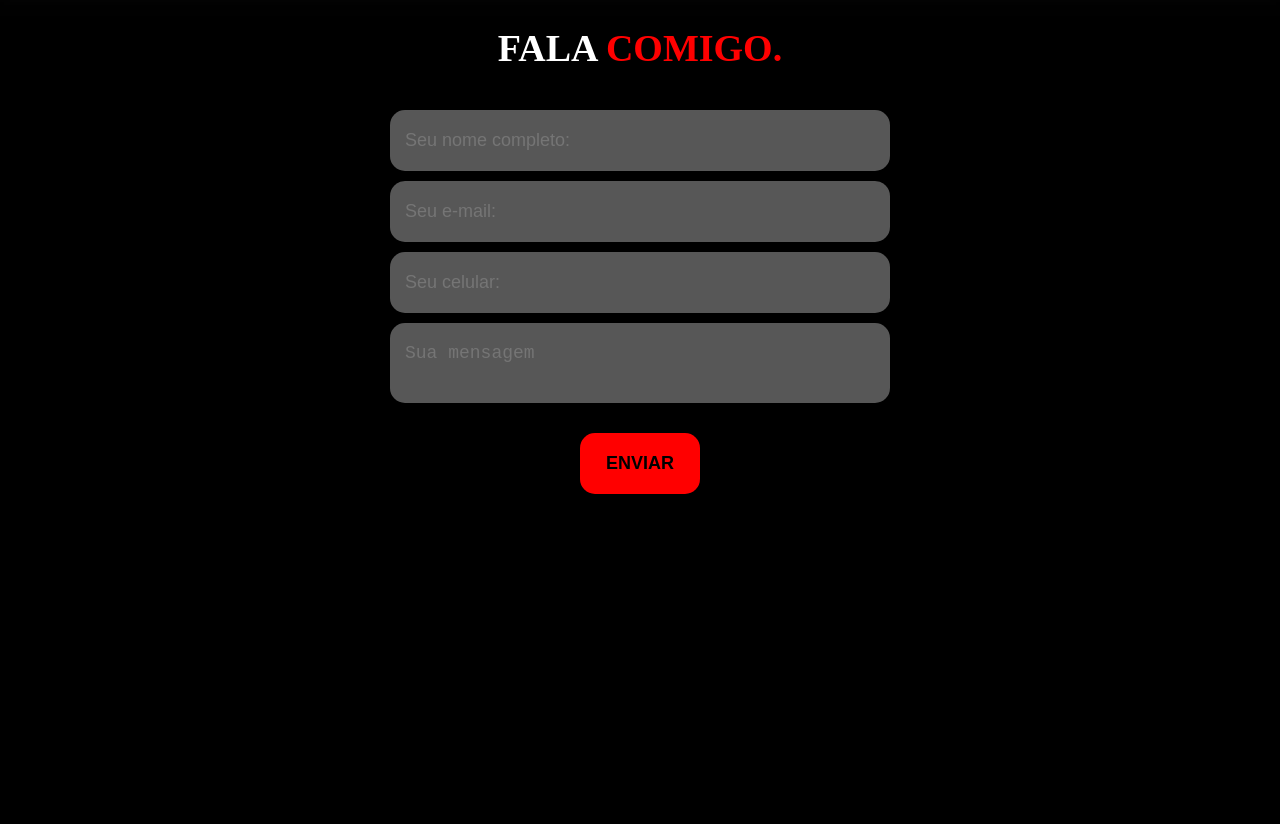
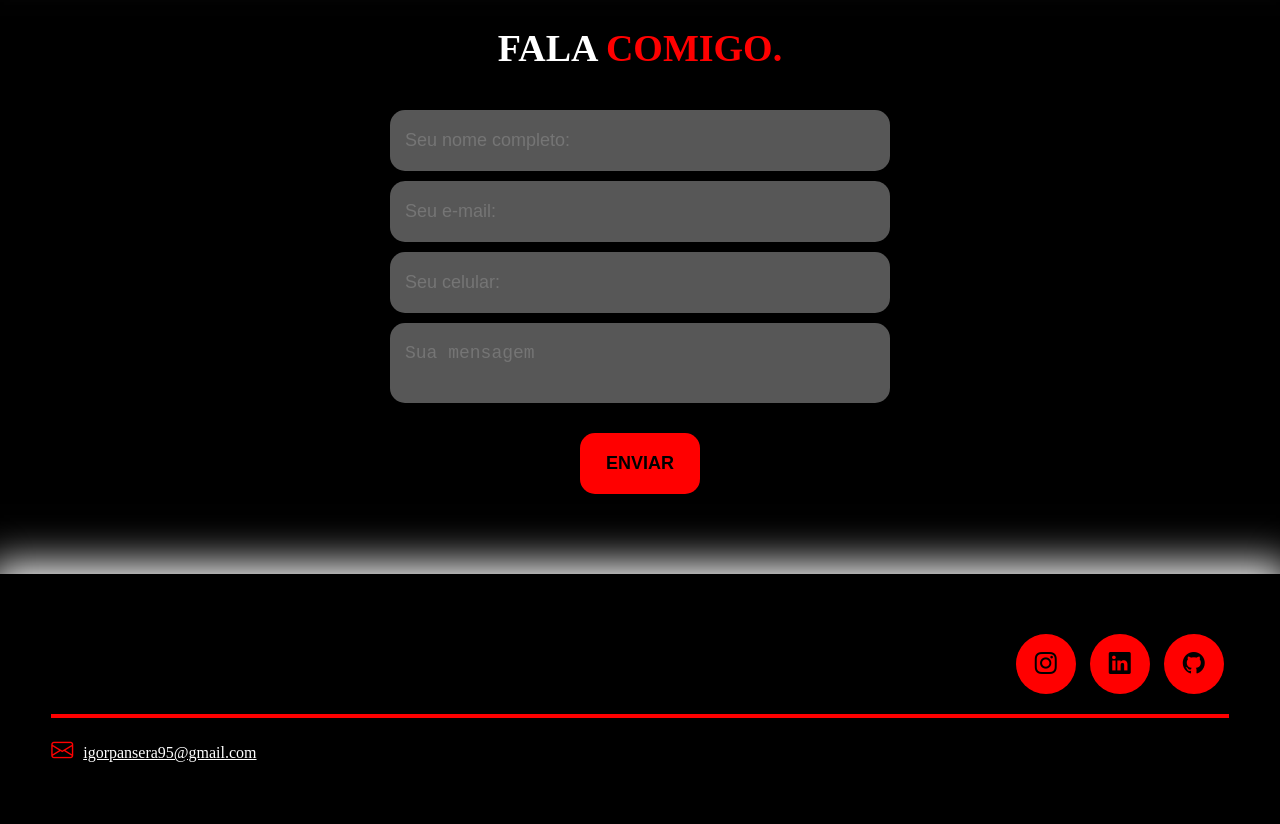
Before and after one commit to IgorPansera/portifolio, a plain HTML site: page index.html in a window 1280 px wide. Shown: the part 2104-2928 px from the top of the page. Before the commit the page ends 2678 px from the top, so only its background shows below. Drawn offline with nearby package versions, Linux system fonts and the light colour scheme.

Commit message:
fiz algumas mudanças e criei meu rodapé

```diff
--- a/index.html
+++ b/index.html
@@ -88,9 +88,12 @@
                             jornada, projetos e aprendizados — e é só o começo.</P>
 
                         <div class="btn-social">
-                            <a href="#"><button><i class="bi bi-instagram"></i></button></a>
-                            <a href="#"><button><i class="bi bi-linkedin"></i></button></a>
-                            <a href="#"><button><i class="bi bi-github"></i></button></a>
+                            <a
+                                href="https://www.instagram.com/igor.pansera?igsh=MW43OGh1a2lvNG8wdw%3D%3D&utm_source=qr"><button><i
+                                        class="bi bi-instagram"></i></button></a>
+                            <a href="https://www.linkedin.com/in/igor-pansera-047a07357/"><button><i
+                                        class="bi bi-linkedin"></i></button></a>
+                            <a href="https://github.com/IgorPansera"><button><i class="bi bi-github"></i></button></a>
 
                         </div><!--btn-social-->
                     </div><!--txt-sobre-->
@@ -131,7 +134,37 @@
 
             </div>
         </section><!--formulario-->
+
     </main>
+
+    <footer>
+        <div class="interface">
+            <div class="line-footer">
+                <div class="flex">
+                    <div class="logo-footer">
+                    <img src="" alt="">
+            </div><!--logo footer-->
+
+                <div class="btn-social">
+                    <a href="https://www.instagram.com/igor.pansera?igsh=MW43OGh1a2lvNG8wdw%3D%3D&utm_source=qr"><button><i
+                                class="bi bi-instagram"></i></button></a>
+                    <a href="https://www.linkedin.com/in/igor-pansera-047a07357/"><button><i
+                                class="bi bi-linkedin"></i></button></a>
+                    <a href="https://github.com/IgorPansera"><button><i class="bi bi-github"></i></button></a>
+
+                </div><!--btn-social-->
+            </div>
+            </div><!--line-footer-->
+
+            <div class="line-footer borda">
+            <p><i class="bi bi-envelope"></i><a href="maitlo:igorpansera95@gmail.com">igorpansera95@gmail.com</a></p>
+
+
+            </div><!--line-foooter-->
+        </div><!--interface-->
+
+
+    </footer>
 
 
 </body>
--- a/style.css
+++ b/style.css
@@ -2,6 +2,7 @@
 
 header {
     padding: 10px 4%;
+
 }
 
 header>.interface {
@@ -40,6 +41,7 @@ header nav ul li {
 
 section.topo-do-site {
     padding: 80px 4%;
+
 }
 
 section .topo-do-site .flex {
@@ -117,7 +119,7 @@ section.sobre .flex {
     font-size: 22px;
 }
 
-.sobre .txt-sobre .btn-social button {
+.btn-social button {
     width: 60px;
     height: 60px;
     border-radius: 50%;
@@ -226,3 +228,37 @@ form .btn-enviar input {
     transition: .2s;
 
 }
+
+/* ESTILO DO RODAPE */
+footer{
+    padding: 40px 4%;
+    box-shadow: 0 0 40px 10px #fff;
+
+}
+
+footer .flex{
+    justify-content: space-between;
+}
+
+footer .line-footer{
+    padding: 20px 0;
+
+}
+
+.borda{
+    border-top: 4px solid red;
+}
+
+
+footer .line-footer p i{
+    color: red;
+    font-size: 22px;
+
+
+}
+
+footer .line-footer p a{
+    color: #fff;
+    margin-left: 10px;
+
+}
```
